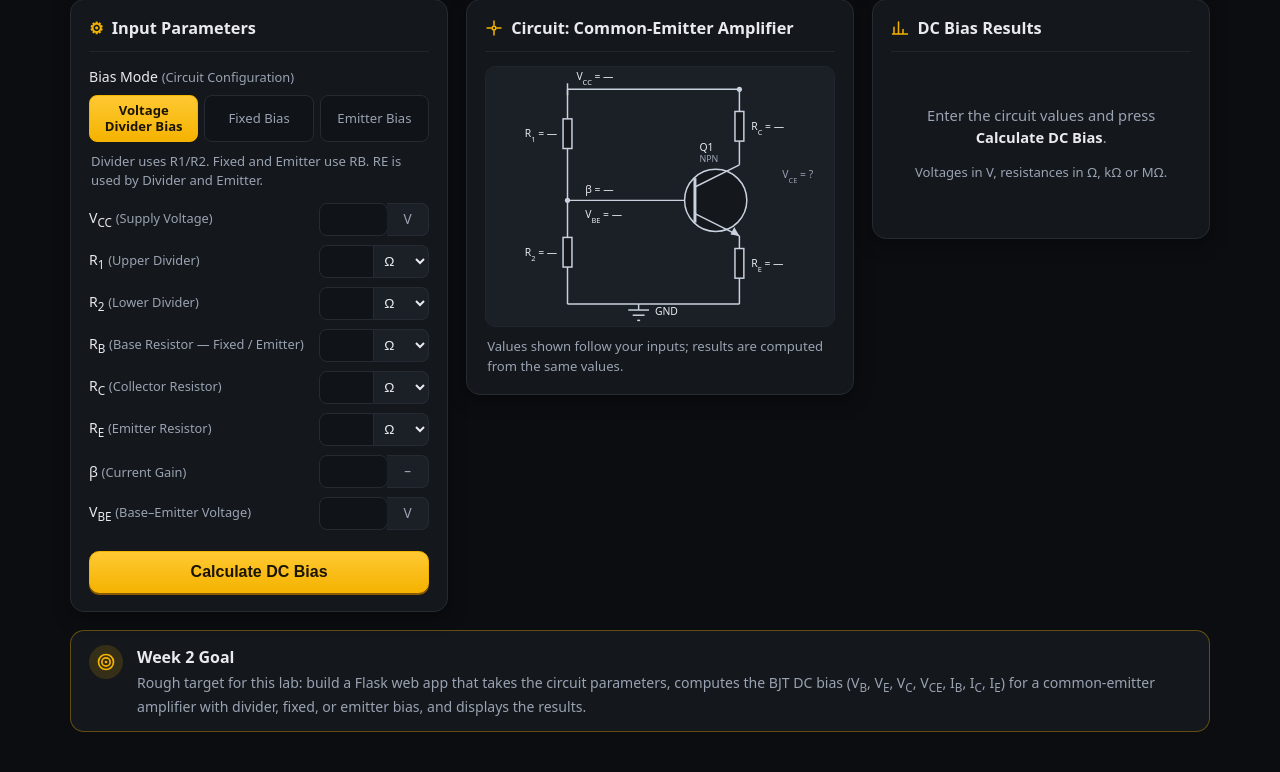
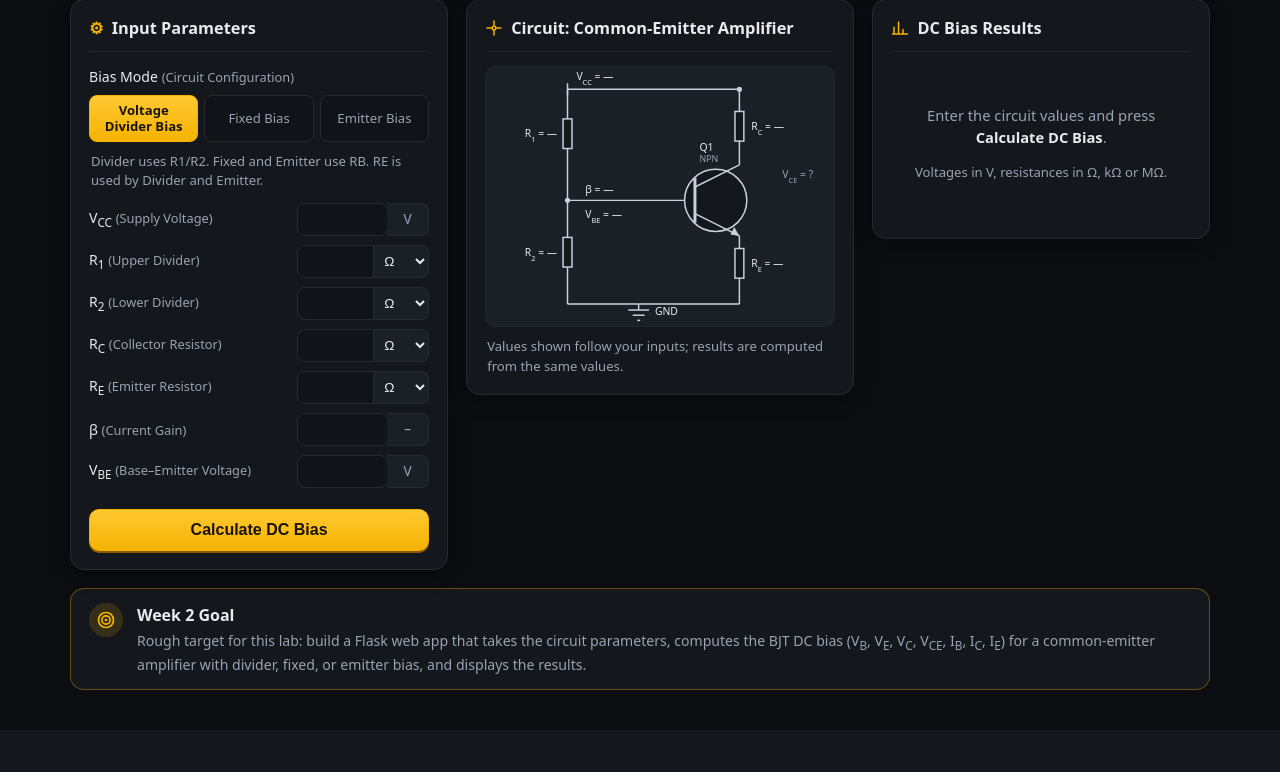
Before and after one commit to Guwauuuuu/GITLAB-new, a Flask app: page / in a window 1280 px wide. Shown: the part 139-911 px from the top of the page. After the commit the page ends 829 px from the top, so only its background shows below. Run offline with Flask 3, Linux system fonts and the light colour scheme.

Commit message:
fix: honour hidden attribute and stop clipping number inputs

```diff
--- a/static/style.css
+++ b/static/style.css
@@ -21,6 +21,9 @@
 }
 
 * { box-sizing: border-box; }
+
+/* Author display rules below would otherwise beat the UA rule for [hidden]. */
+[hidden] { display: none !important; }
 
 body {
   font-family: system-ui, -apple-system, "Segoe UI", Roboto, sans-serif;
@@ -205,7 +208,7 @@ body {
 
 .field {
   display: grid;
-  grid-template-columns: minmax(0, 1fr) minmax(96px, 110px);
+  grid-template-columns: minmax(0, 1fr) minmax(112px, 132px);
   align-items: center;
   gap: 10px;
   margin-bottom: 9px;
@@ -244,6 +247,17 @@ body {
 }
 
 .control input::placeholder { color: var(--muted); }
+
+.control input[type="number"] {
+  -moz-appearance: textfield;
+  appearance: textfield;
+}
+
+.control input[type="number"]::-webkit-outer-spin-button,
+.control input[type="number"]::-webkit-inner-spin-button {
+  -webkit-appearance: none;
+  margin: 0;
+}
 
 .control input:focus {
   outline: 2px solid rgba(245, 179, 1, 0.55);
--- a/templates/index.html
+++ b/templates/index.html
@@ -86,7 +86,7 @@
         </div>
 
         <div class="field" data-field="rb_ohm" data-modes="{{ field_visibility.rb_ohm|join(' ') }}" {{ 'hidden' if mode not in field_visibility.rb_ohm else '' }}>
-          <label for="rb_ohm">R<sub>B</sub> <span>(Base Resistor &mdash; Fixed / Emitter)</span></label>
+          <label for="rb_ohm">R<sub>B</sub> <span>(Base Resistor)</span></label>
           <div class="control with-select">
             <input id="rb_ohm" type="number" step="any" name="rb_ohm" value="{{ raw.rb_ohm }}">
             <select id="rb_ohm_unit" name="rb_ohm_unit" aria-label="RB unit">
@@ -172,7 +172,7 @@
         <g data-component="rb" data-modes="fixed emitter" class="{{ '' if mode in ('fixed', 'emitter') else 'is-hidden' }}">
           <line class="wire" x1="236" y1="40" x2="236" y2="95"/>
           <rect class="comp" x="230" y="95" width="12" height="40"/>
-          <text class="lbl" x="256" y="120" font-size="14">R<tspan baseline-shift="sub" font-size="10">B</tspan><tspan data-slot="rb">&#160;{{ labels.rb }}</tspan></text>
+          <text class="lbl" x="222" y="120" font-size="14" text-anchor="end">R<tspan baseline-shift="sub" font-size="10">B</tspan><tspan data-slot="rb">&#160;{{ labels.rb }}</tspan></text>
           <line class="wire" x1="236" y1="135" x2="236" y2="190"/>
           <circle class="dot" cx="236" cy="40" r="3.5"/>
           <circle class="dot" cx="236" cy="190" r="3.5"/>
```
Also changed, not shown: tests/test_app.py (+17 -0 lines).
